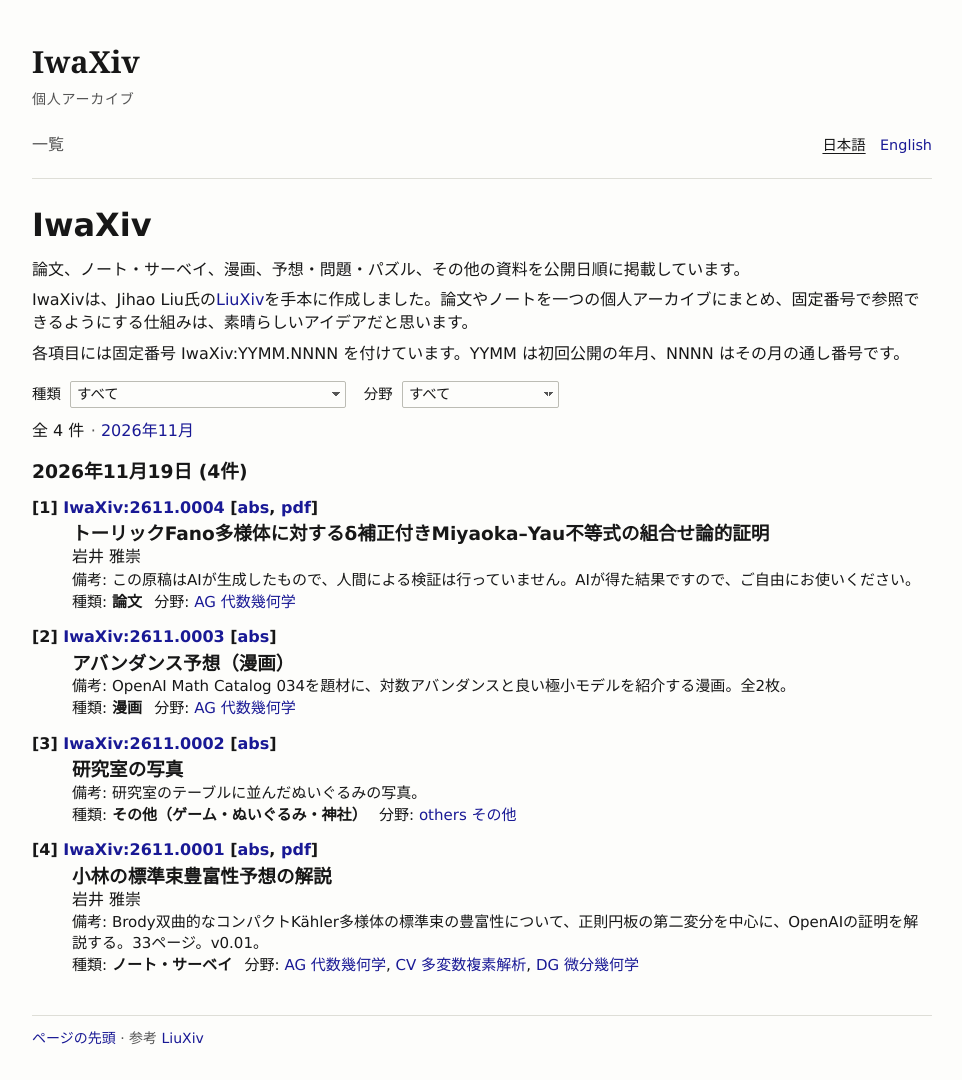
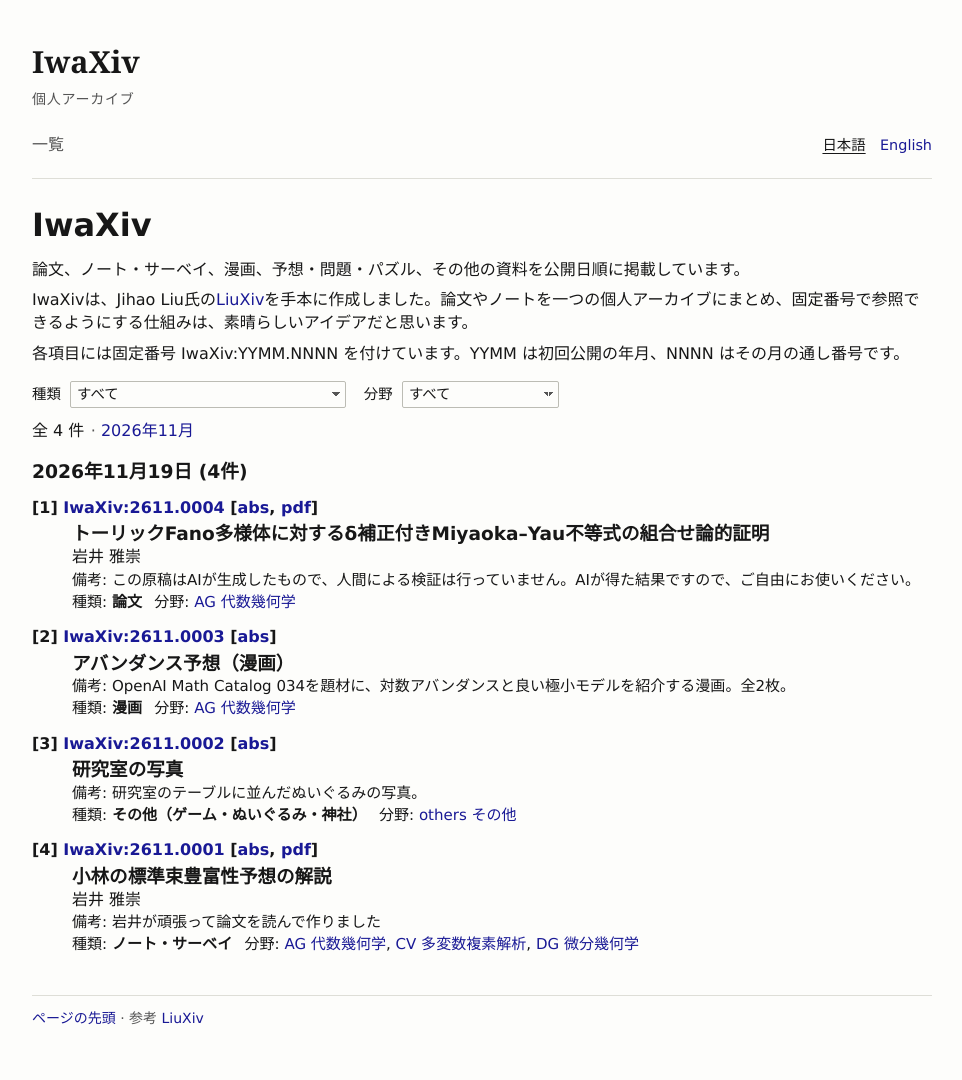
Before and after one commit to masataka123/IwaXiv, a Jekyll site: the page built from index.html, in a window 1280 px wide. Shown: the whole page, without its empty margins (158-1120 px from the left). Built offline with Jekyll 4.4.1, drawn with Linux system fonts in a browser that asks for light colours.

Commit message:
Add a personal comment to the Kobayashi exposition

```diff
--- a/_data/works.yml
+++ b/_data/works.yml
@@ -7,10 +7,12 @@
     authors: 岩井 雅崇
     title: 小林の標準束豊富性予想の解説
     summary: Brody双曲的なコンパクトKähler多様体の標準束の豊富性について、正則円板の第二変分を中心に、OpenAIの証明を解説する。33ページ。v0.01。
+    comments: 岩井が頑張って論文を読んで作りました
   en:
     authors: Masataka Iwai
     title: An Exposition of Kobayashi’s Canonical Ampleness Conjecture
     summary: An exposition of OpenAI’s proof of canonical ampleness for Brody hyperbolic compact Kähler manifolds, with an emphasis on the second variation of holomorphic discs. 33 pages. Version 0.01.
+    comments: Iwai put a lot of effort into reading the paper and writing this exposition.
 
 - id: "2611.0002"
   published_on: "2026-11-19"
```
